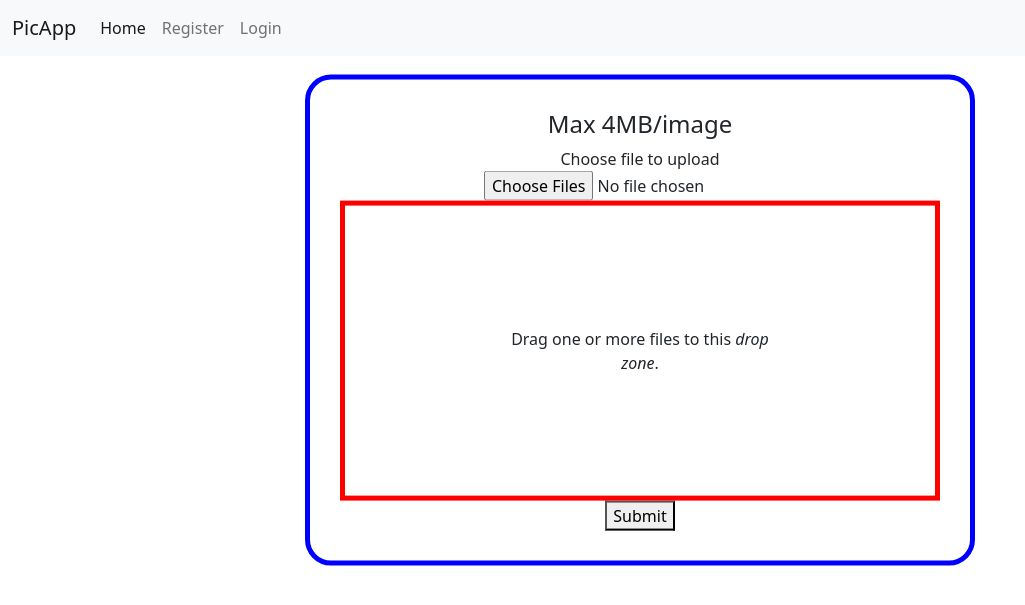
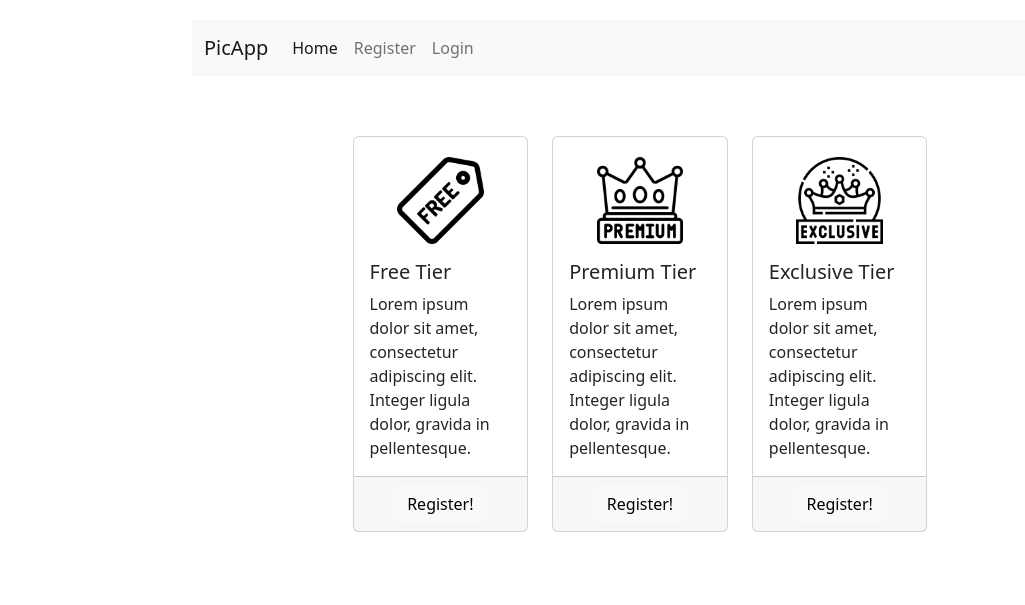
Before and after one commit to bdrab/PicApp, a Django app: page / in a window 1280 px wide. Shown: the top 605 px of the page, without its empty margins (0-1025 px from the left). Run offline with Django 4.2, Linux system fonts and the light colour scheme.

Commit message:
registration tiers added

```diff
--- a/picapp/picapp/settings.py
+++ b/picapp/picapp/settings.py
@@ -38,7 +38,8 @@ INSTALLED_APPS = [
     'django.contrib.messages',
     'django.contrib.staticfiles',
     'website.apps.WebsiteConfig',
-    'api.apps.ApiConfig'
+    'api.apps.ApiConfig',
+    'sorl.thumbnail',
 ]
 
 MIDDLEWARE = [
--- a/picapp/static/styles/style.css
+++ b/picapp/static/styles/style.css
@@ -4,7 +4,7 @@
 
 #drop_zone {
     border: 5px solid red;
-    width: 600px;
+    width: 400px;
     height: 300px;
     margin: auto;
     position: relative;
@@ -17,25 +17,41 @@
    transform: translate(50%, -50%);
 }
 
-#file{
-    display: inline-block;
-}
 
 .photo-picker{
-    position: absolute;
     padding: 30px;
     z-index: 9999;
     background: white;
     border-radius:26px;
-    opacity: 1;
-    top: 40%;
-    left: 50%;
-    transform: translate(-50%, -50%);
-    overflow-y: auto;
+    border: 5px solid blue;
     text-align: center;
-    border: 5px solid blue;
+    margin-top: 50px;
 }
 
-.form-fields{
+.body-content{
+    margin: auto;
+    margin-top: 60px;
+    width: 575px;
+}
+
+
+.navbar{
+    margin: 20px 15% 20px 15%;
+}
+
+.login-form, .register-form{
+    margin: 30% 0 0 0;
     text-align: center;
 }
+
+.card-footer-btn{
+    text-align: center;
+    margin: auto;
+}
+
+.card-img-top{
+
+    margin: auto;
+    margin-top: 20px;
+    width: 50%;
+}
--- a/picapp/templates/navbar.html
+++ b/picapp/templates/navbar.html
@@ -1,4 +1,4 @@
-<nav class="navbar navbar-expand-sm bg-light">
+<nav class="navbar navbar-expand-md bg-light">
   <div class="container-fluid">
     <a class="navbar-brand" href="/">PicApp</a>
     <button class="navbar-toggler" type="button" data-bs-toggle="collapse" data-bs-target="#navbarNav" aria-controls="navbarNav" aria-expanded="false" aria-label="Toggle navigation">
--- a/picapp/website/templates/website/index.html
+++ b/picapp/website/templates/website/index.html
@@ -8,7 +8,8 @@
 
 
 {% block body-content %}
-
+    <div class="body-content">
+        {% if user.is_authenticated %}
             <div class="photo-picker">
                 <h4>Max 4MB/image</h4>
                 <form method="post" enctype="multipart/form-data">
@@ -30,7 +31,53 @@
                     {% endfor %}
                 </div>
             </div>
-
+        {% else %}
+        <div class="row row-cols-1 row-cols-md-3 g-4">
+            <div class="col">
+            <div class="card h-100">
+              <img src="{% static 'img/free.png' %}" class="card-img-top" alt="...">
+              <div class="card-body">
+                <h5 class="card-title">Free Tier</h5>
+                <p class="card-text">Lorem ipsum dolor sit amet, consectetur adipiscing elit. Integer ligula dolor, gravida in pellentesque.</p>
+              </div>
+              <div class="card-footer">
+                  <div class="card-footer-btn">
+                    <button type="button" class="btn btn-light">Register!</button>
+                  </div>
+              </div>
+            </div>
+            </div>
+            <div class="col">
+            <div class="card h-100">
+              <img src="{% static 'img/premium.png' %}" class="card-img-top" alt="...">
+              <div class="card-body">
+                <h5 class="card-title">Premium Tier</h5>
+                <p class="card-text">Lorem ipsum dolor sit amet, consectetur adipiscing elit. Integer ligula dolor, gravida in pellentesque. </p>
+              </div>
+              <div class="card-footer">
+                  <div class="card-footer-btn">
+                    <button type="button" class="btn btn-light">Register!</button>
+                  </div>
+              </div>
+            </div>
+            </div>
+            <distv class="col">
+            <div class="card h-100">
+              <img src="{% static 'img/exclusive.png' %}" class="card-img-top" alt="...">
+              <div class="card-body">
+                <h5 class="card-title">Exclusive Tier</h5>
+                <p class="card-text">Lorem ipsum dolor sit amet, consectetur adipiscing elit. Integer ligula dolor, gravida in pellentesque.</p>
+              </div>
+              <div class="card-footer">
+                  <div class="card-footer-btn">
+                    <button type="button" class="btn btn-light">Register!</button>
+                  </div>
+              </div>
+            </div>
+            </distv>
+        </div>
+        {% endif %}
+    </div>
 
 
 {% endblock %}
--- a/picapp/website/templates/website/login.html
+++ b/picapp/website/templates/website/login.html
@@ -8,7 +8,7 @@
 
 
 {% block body-content %}
-
+<div class="body-content">
     <div class="login-form">
         <div class="message-div">
             {% for message in messages %}
@@ -29,5 +29,5 @@
         <p>Haven't signed up yet?</p>
         <a href="/register"><button id="signUpButton">Sign Up!</button></a>
     </div>
-
+</div>
 {% endblock %}
--- a/picapp/website/templates/website/register.html
+++ b/picapp/website/templates/website/register.html
@@ -8,6 +8,7 @@
 
 
 {% block body-content %}
+    <div class="body-content">
         <div class="register-form">
             <div class="message-div">
                 {% for message in messages %}
@@ -23,4 +24,5 @@
             <p>Already signed up?</p>
             <a href="/login"><button id="loginButton">Login!</button></a>
         </div>
+    </div>
 {% endblock %}
--- a/picapp/website/views.py
+++ b/picapp/website/views.py
@@ -7,7 +7,7 @@ from django.contrib import messages
 from django.contrib.auth import authenticate, login, logout
 from django.contrib.auth.forms import UserCreationForm
 from django.http import FileResponse
-
+from sorl.thumbnail import get_thumbnail
 
 @csrf_exempt
 def index(request):
```
Also changed, not shown: picapp/website/templates/website/profile.html (+6 -3 lines), picapp/static/img/exclusive.png (added), picapp/static/img/free.png (added), picapp/static/img/premium.png (added). Lines whose indentation alone changed are shown as unchanged.
